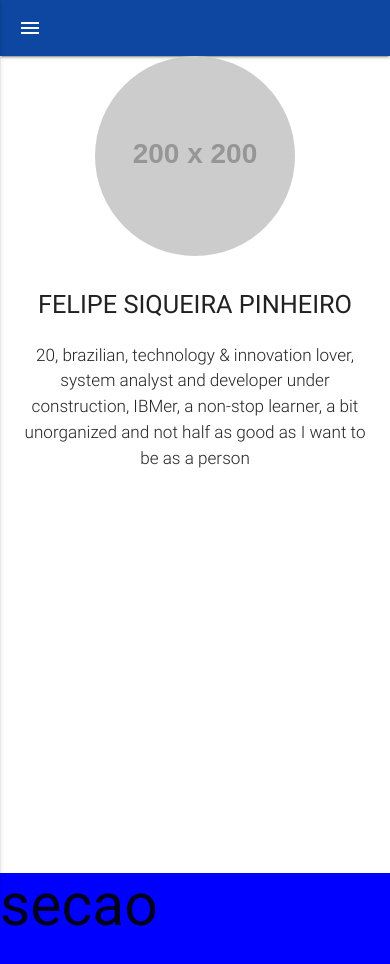
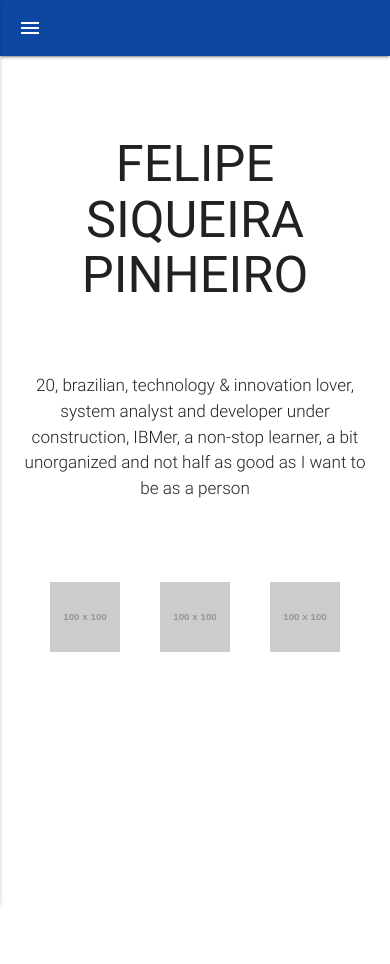
Before and after one commit to fel-siqueira/fel-siqueira.github.io, a plain HTML site: page index.html in a window 390 px wide. After the commit the page ends 844 px from the top, so only its background shows below. Drawn offline with Linux system fonts and the light colour scheme; placeholder pictures from the web are drawn by us.

Commit message:
Using new git version

```diff
--- a/css/style.scss
+++ b/css/style.scss
@@ -6,12 +6,48 @@ section {
   background-color: blue;
 }
 
-@mixin responsiveText($name) {
-  .name {
-    font-size: $name;
+.social {
+  ul {
+    display: flex;
+    flex-flow: row;
+    justify-content: center;
   }
 }
 
-@media (max-width: 600px) {
-  @include responsiveText(3vh);
+@mixin responsiveDesign($name, $socialIcons, $socialIconsMargin, $paragraphBottom, $introTop, $introBottom) {
+  .intro {
+    margin: $introTop auto $introBottom auto;
+    .name {
+      font-size: $name;
+      margin-bottom: $paragraphBottom;
+    }
+  }
+
+  .social {
+    img {
+      width: $socialIcons;
+      margin: auto $socialIconsMargin;
+    }
+  }
 }
+
+
+
+
+
+
+
+
+
+
+
+
+
+
+@media (min-width: 320px) and (max-width: 359px) {
+  @include responsiveDesign(6vh, 50px, 20px, auto, 50px, 50px);
+}
+
+@media (min-width: 360px) and (max-width: 480px) {
+  @include responsiveDesign(6vh, 70px, 20px, 70px, 80px, 80px);
+}
--- a/index.html
+++ b/index.html
@@ -28,20 +28,18 @@
         </ul>
       </div>
     </nav>
-    <div class="container center-align">
-      <img class="responsive-img circle" src="https://placehold.it/200x200" alt="Yes, it's me!">
+    <div class="container center-align intro">
       <h1 class="name">FELIPE SIQUEIRA PINHEIRO</h1>
       <p class="flow-text">20, brazilian, technology & innovation lover, system analyst and developer under construction, IBMer, a non-stop learner, a bit unorganized and not half as good as I want to be as a person</p>
     </div>
+    <div class="social">
+      <ul>
+        <li><a href=""><img src="https://placehold.it/100x100" alt=""></a></li>
+        <li><a href=""><img src="https://placehold.it/100x100" alt=""></a></li>
+        <li><a href=""><img src="https://placehold.it/100x100" alt=""></a></li>
+      </ul>
+    </div>
   </header>
-  <section>
-    <h1>secao</h1>
-  </section>
-
-
-
-
-
   <script src="assets/jquery.js"></script>
   <script src="assets/materialize/js/materialize.js"></script>
   <script src="js/script.js"></script>
```
Also changed, not shown: css/style.css, 1 other file.
